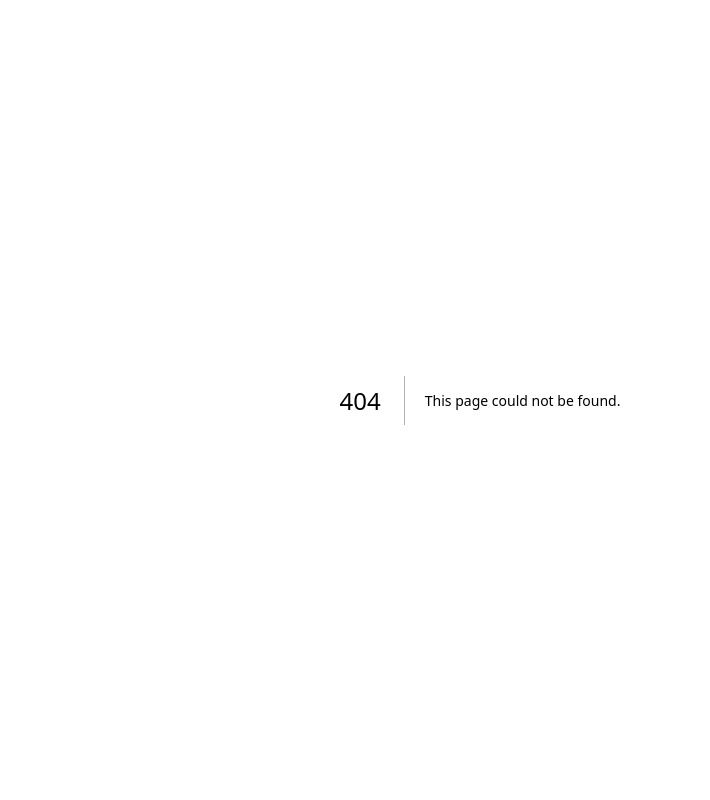
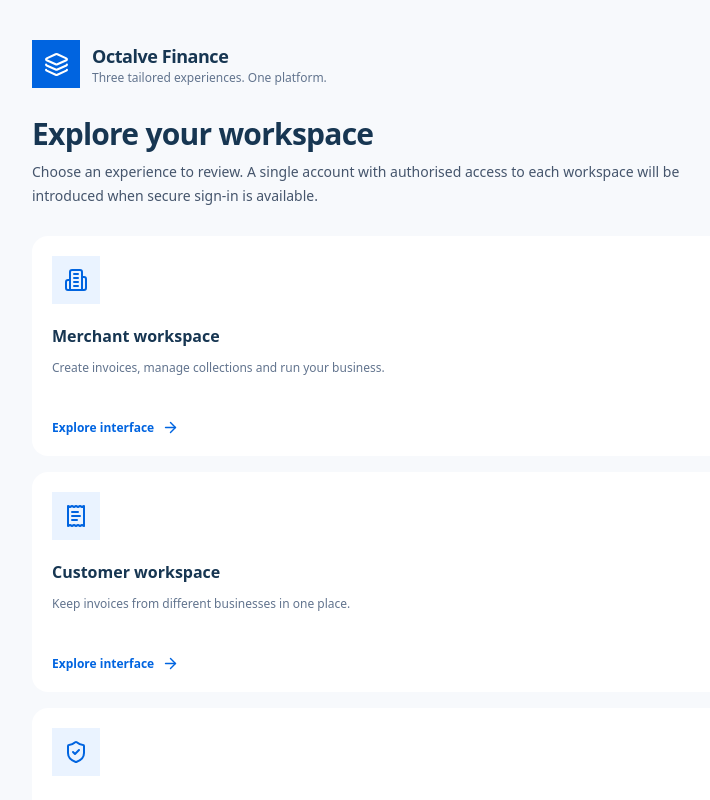
Before and after one commit to octalve-core/octalve-invoice, a Next.js app: page /workspaces in a window 1280 px wide. Before the commit this address had no page. Shown: the top 800 px of the page, without its empty margins (160-870 px from the left). Built offline with nearby package versions, Linux system fonts and the light colour scheme.

Commit message:
Batch V/W: route distinct customer, Octalve admin and workspace selection pages

```diff
--- /dev/null
+++ b/app/workspaces/page.tsx
@@ -0,0 +1,24 @@
+import Link from "next/link";
+import {ArrowRight,Building2,ReceiptText,ShieldCheck,Layers3} from "lucide-react";
+const areas=[
+ {name:"Merchant workspace",desc:"Create invoices, manage collections and run your business.",href:"/dashboard",Icon:Building2},
+ {name:"Customer workspace",desc:"Keep invoices from different businesses in one place.",href:"/customer",Icon:ReceiptText},
+ {name:"Octalve operations",desc:"Manage support, merchant reviews and platform services.",href:"/admin",Icon:ShieldCheck}
+];
+export default function WorkspaceChooser(){
+ return <main className="min-h-dvh bg-[#F7F9FC] px-4 py-10 text-[#173652] sm:py-16">
+  <div className="mx-auto max-w-4xl space-y-7">
+   <header className="flex items-center gap-3"><span className="grid h-12 w-12 place-items-center rounded-xl bg-[#0064E0] text-white"><Layers3 size={25}/></span>
+    <div><p className="text-lg font-extrabold tracking-tight">Octalve Finance</p><p className="text-xs text-slate-500">Three tailored experiences. One platform.</p></div></header>
+   <div><h1 className="text-3xl font-bold tracking-tight sm:text-4xl">Explore your workspace</h1>
+    <p className="mt-2 max-w-2xl text-sm leading-6 text-slate-600">Choose an experience to review. A single account with authorised access to each workspace will be introduced when secure sign-in is available.</p></div>
+   <div className="grid gap-4 md:grid-cols-3">{areas.map(({name,desc,href,Icon})=><Link href={href} key={href}
+    className="group flex min-h-[220px] flex-col justify-between rounded-2xl border border-[#E3ECF6] bg-white p-5 transition-all hover:border-[#A4CAFC] hover:shadow-[0_12px_30px_rgba(9,44,88,0.07)]">
+     <div><span className="grid h-12 w-12 place-items-center rounded-xl bg-[#EAF3FF] text-[#0064E0]"><Icon size={24}/></span>
+      <h2 className="mt-5 font-bold">{name}</h2><p className="mt-2 text-xs leading-6 text-slate-500">{desc}</p></div>
+     <span className="mt-5 inline-flex items-center gap-2 text-xs font-bold text-[#0064E0]">Explore interface <ArrowRight className="transition-transform group-hover:translate-x-1" size={17}/></span>
+    </Link>)}</div>
+   <p className="rounded-xl border border-[#E1EAF4] bg-white p-4 text-xs leading-6 text-slate-500">UI demonstration only. This page is not a sign-in or an access-granting mechanism. Staff, merchant and customer permissions will be enforced on the server before launch.</p>
+  </div>
+ </main>;
+}
```
